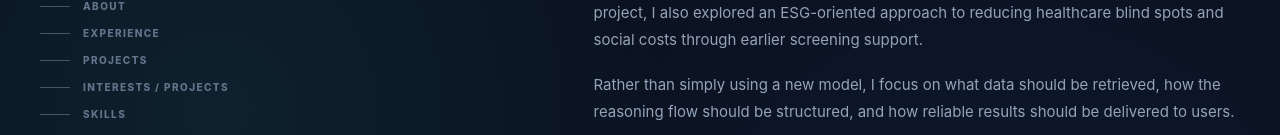
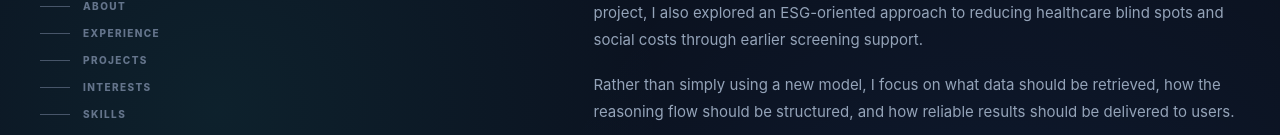
Before and after one commit to jalo0228/portfolio_dev, a Next.js app: page /en in a window 1280 px wide. Shown: the part 345-480 px from the top of the page. Built offline with nearby package versions, Linux system fonts and the light colour scheme.

Commit message:
Rename interests navigation label

```diff
--- a/app/[locale]/page.tsx
+++ b/app/[locale]/page.tsx
@@ -34,7 +34,7 @@ export default async function PortfolioPage({ params }: { params: Promise<{ loca
               ["about", locale === "ko" ? "소개" : "About"],
               ["experience", locale === "ko" ? "경력" : "Experience"],
               ["projects", locale === "ko" ? "프로젝트" : "Projects"],
-              ["interests", locale === "ko" ? "관심사 / 프로젝트" : "Interests / Projects"],
+              ["interests", locale === "ko" ? "관심사" : "Interests"],
               ["skills", locale === "ko" ? "기술" : "Skills"],
               ["contact", "Contact"],
             ].map(([id, label]) => (
```
